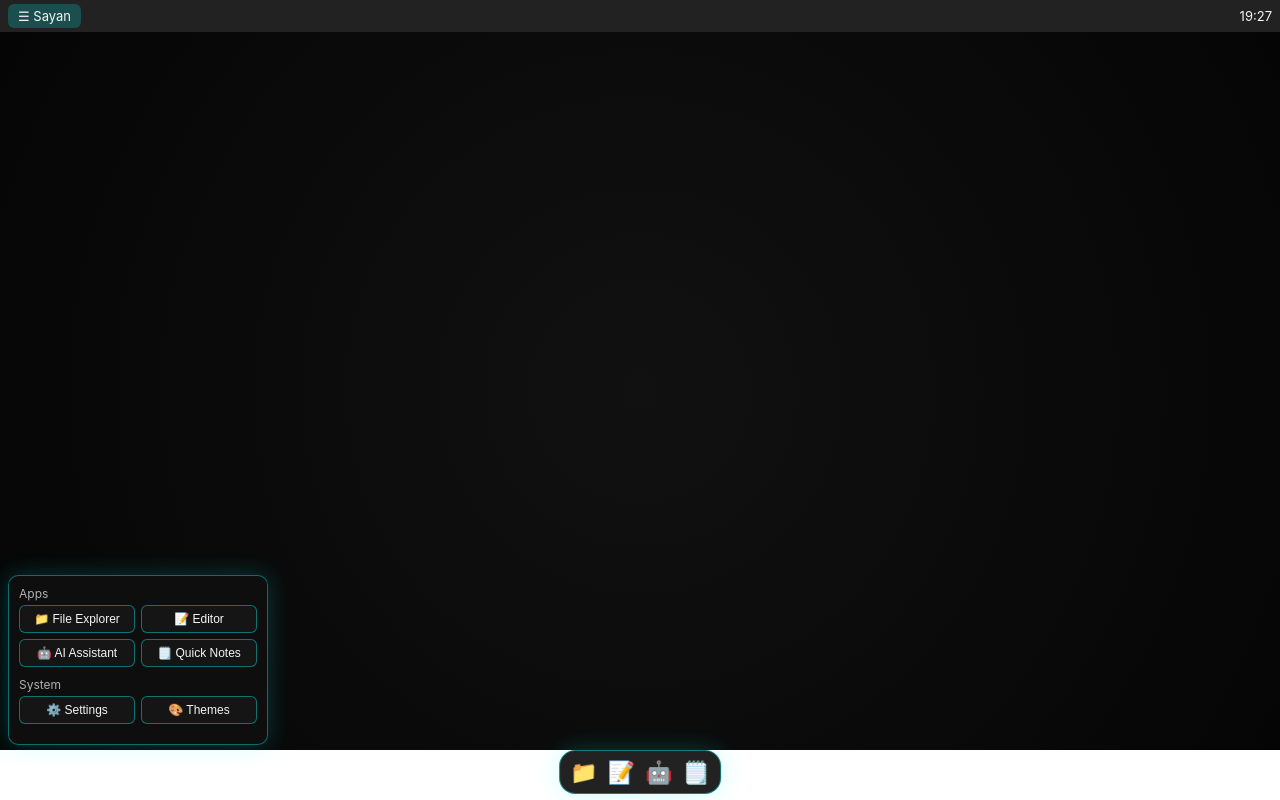
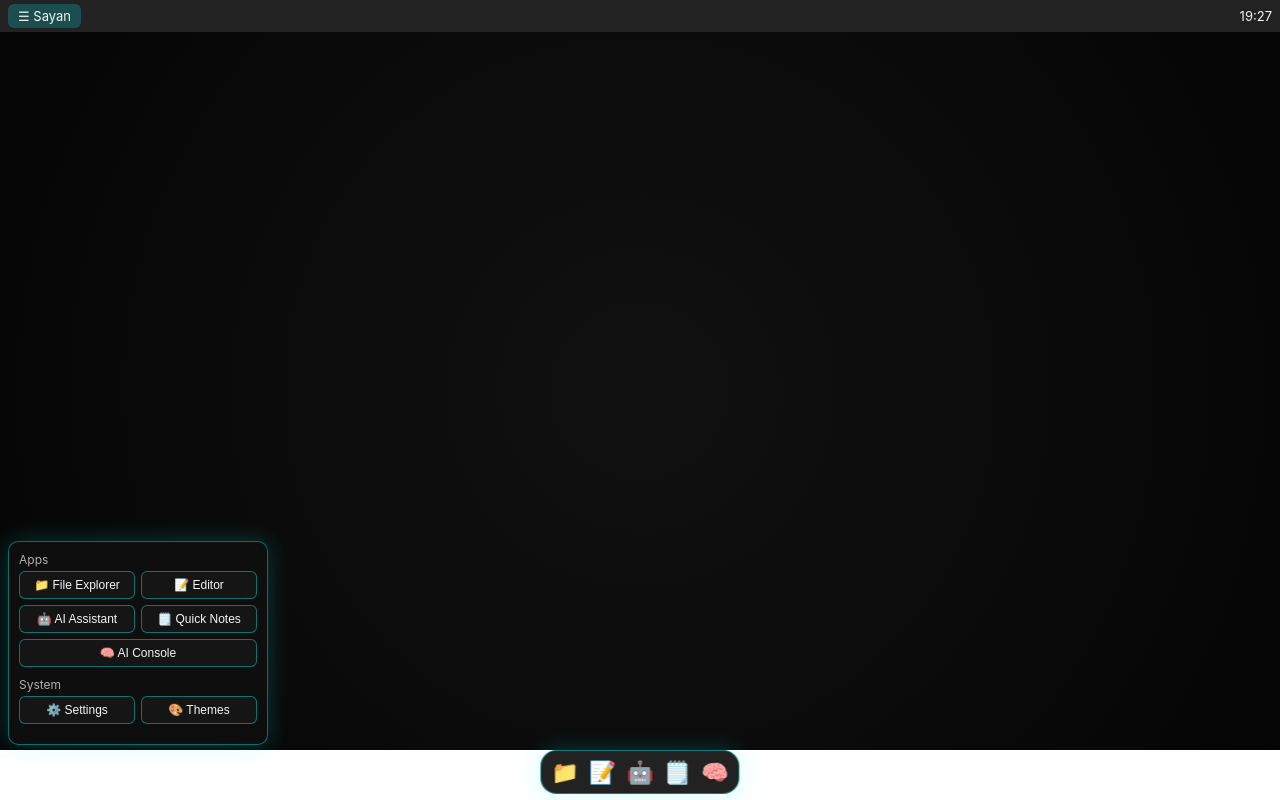
Before and after one commit to Samilo69/sayan-os-, a plain HTML site: page index.html in a window 1280 px wide. Both pictures are taken after a click on the element "☰ Sayan". Drawn offline with Linux system fonts and the light colour scheme.

Commit message:
Update index.html

```diff
--- a/index.html
+++ b/index.html
@@ -9,7 +9,7 @@
 
 <body data-theme="dark">
 
-    <!-- Top bar / Start -->
+    <!-- Top bar -->
     <div id="topbar">
         <div id="start-button">☰ Sayan</div>
         <div id="topbar-center"></div>
@@ -27,6 +27,7 @@
                 <button class="start-app" data-app="editor">📝 Editor</button>
                 <button class="start-app" data-app="assistant">🤖 AI Assistant</button>
                 <button class="start-app" data-app="notes">🗒️ Quick Notes</button>
+                <button class="start-app" data-app="ai-console">🧠 AI Console</button>
             </div>
         </div>
         <div class="start-section">
@@ -47,6 +48,7 @@
         <div class="dock-icon" data-app="editor">📝</div>
         <div class="dock-icon" data-app="assistant">🤖</div>
         <div class="dock-icon" data-app="notes">🗒️</div>
+        <div class="dock-icon" data-app="ai-console">🧠</div>
     </div>
 
     <!-- Notifications -->
```
